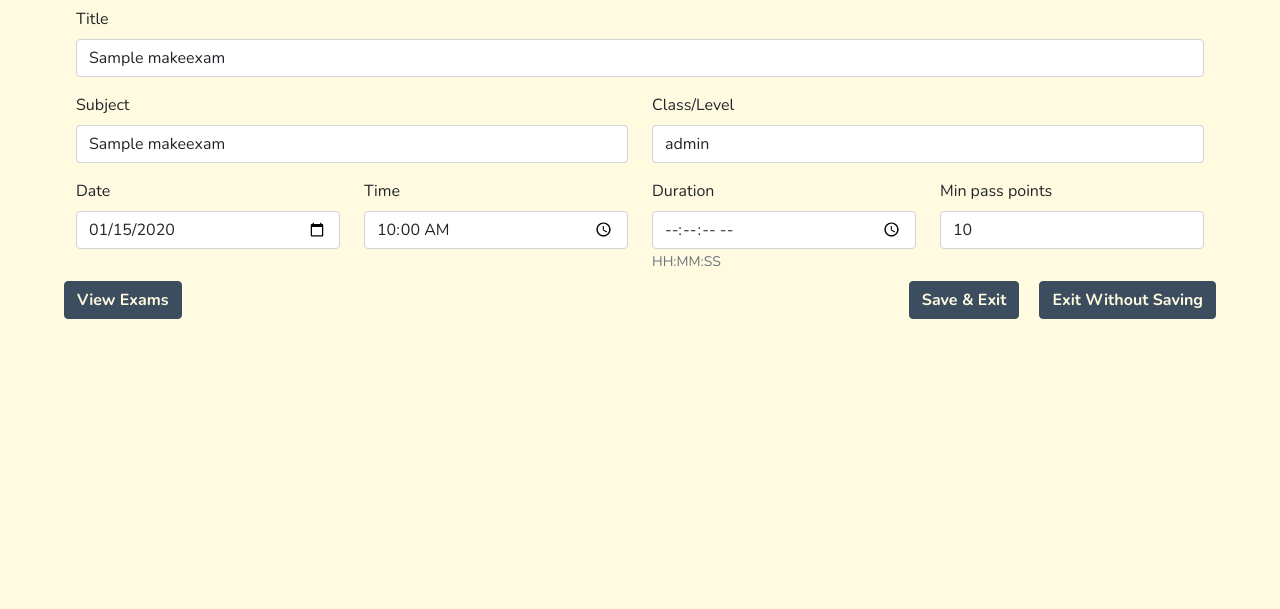
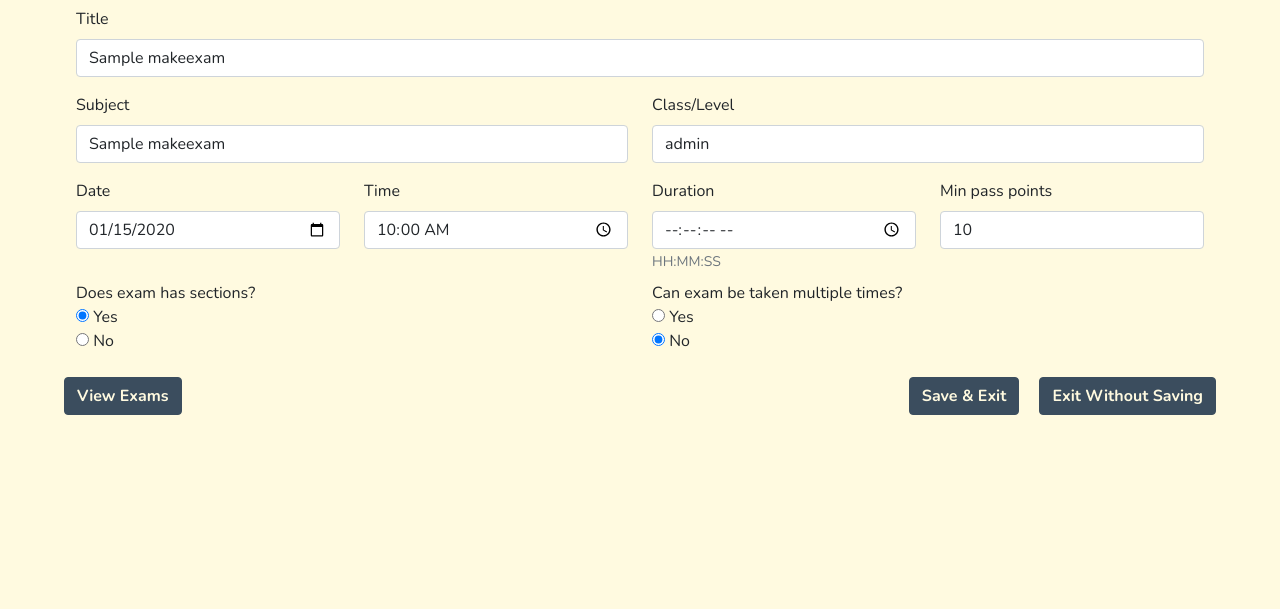
Before and after one commit to GcvKishore/TMS, a Django app: page /exam/edit-exam/edit-details/1 in a window 1280 px wide. Shown: the part 206-815 px from the top of the page. Run offline with Django 4.2, Linux system fonts and the light colour scheme; a user stored in the database is signed in; tables that the repository leaves empty hold one stand-in row (values such as "Sample post"); some libraries are stand-ins or nearby versions.

Commit message:
Resolved edit exam details bug
Now instructor can edit exam details including converting exam type into sections and non section without losing the question

```diff
--- a/exam_app/functions.py
+++ b/exam_app/functions.py
@@ -123,7 +123,6 @@ def checkEvaluationStatus(exam_details_id):
 
 def convertTimeString(hhmmss):
     if hhmmss != 'None':
-        print(hhmmss)
         hms = hhmmss.split(':')
         for i in range(len(hms)):
             if len(hms[i]) == 1:
--- a/exam_app/views.py
+++ b/exam_app/views.py
@@ -80,7 +80,7 @@ def editExam(request, exam_id):
 
         if 'delete_exam' in request.POST:
             MakeQuestion.objects.filter(exam__id=exam_id).delete()
-            MakeExam.objects.get(id=exam_id).delete()
+            MakeExam.objects.get(id=exam.id).delete()
             return redirect('exam_app:view-all-exams-instructors')
 
     questions_list = MakeQuestion.objects.filter(exam__id=exam_id)
@@ -192,12 +192,26 @@ def viewAllExamsInstructors(request):
 @login_required
 def editExamDetails(request, exam_id):
     exam = MakeExam.objects.get(id=exam_id)
+    previous_section_details = exam.has_sections
     if not request.user.is_staff or exam.owner != request.user:
         redirect('website:permission-denied')
 
     if request.method == 'POST':
         exam_form = MakeExamForm(request.POST, instance=exam)
         if exam_form.is_valid():
+            current_section_details = request.POST['has_sections']
+
+            if str(previous_section_details) != str(current_section_details):
+                if str(previous_section_details) == 'True':
+                    MakeSection.objects.filter(exam=exam, owner=request.user).delete()
+                else:
+                    questions = MakeQuestion.objects.filter(exam=exam)
+                    if len(questions) != 0:
+                        MakeSection.objects.create(owner=request.user, exam=exam, title='All Questions').save()
+                        section = MakeSection.objects.get(owner=request.user, exam=exam, title='All Questions')
+                        for question in questions:
+                            question.section.add(section.id)
+                            question.save()
             details = exam_form.save(commit=False)
             details.owner = request.user
             details.save()
@@ -274,13 +288,10 @@ def viewExam(request, exam_id):
         if btn_action == 'start' or btn_action == 'retake':
             UserExamDetails.objects.create(username=username, exam=exam, status='Ongoing',
                                            start_time=now.strftime("%H:%M:%S")).save()
-            print('start/retake')
             return redirect('exam_app:take-exam-section', exam.id, 0, 0)
         elif btn_action == 'view':
-            print('view')
             return redirect('exam_app:tutee-exam-results-list', exam.id)
         else:
-            print('continue')
             return redirect('exam_app:take-exam-section', exam.id, 0, 0)
 
     if not user_exam_details:
--- a/templates/exam_app/instructor-edit-exam-details.html
+++ b/templates/exam_app/instructor-edit-exam-details.html
@@ -42,7 +42,7 @@
                 <div class="form-group col-md-3">
                     <label class="py-2" for="input-4">Date</label>
                     <input type="date" class="form-control" id="input-4" placeholder="dd/mm/yyy" name="date"
-                           value={{ exam.date|date:'Y-m-d'}}>
+                           value={{ exam.date|date:'Y-m-d' }}>
                     <small class="form-text custom-error-message">{{ form.errors.date }}</small>
                 </div>
                 <div class="form-group col-md-3">
@@ -68,6 +68,46 @@
                     <small class="form-text custom-error-message">{{ form.errors.min_pass_points }}</small>
                 </div>
             </div>
+            <div class="row m-0 my-2">
+                <div class="col-md-6 mb-3">
+                    <label for="id_has_sections">Does exam has sections?</label>
+                    <div id="id_has_sections">
+                        <div>
+                            <label for="id_has_sections_0">
+                                <input type="radio" name="has_sections" value="True" required id="id_has_sections_0"
+                                       {% if exam.has_sections %}checked{% endif %}>
+                                Yes</label>
+                        </div>
+                        <div>
+                            <label for="id_has_sections_1">
+                                <input type="radio" name="has_sections" value="False" required id="id_has_sections_1"
+                                       {% if not exam.has_sections %}checked{% endif %}>
+                                No</label>
+                        </div>
+                        <small class="form-text custom-error-message">{{ has_sections_error }}</small>
+                    </div>
+                </div>
+                <div class="col-md-6 mb-3">
+                    <label for="id_multiple_attempts">Can exam be taken multiple times?</label>
+                    <div id="id_multiple_attempts">
+                        <div>
+                            <label for="id_multiple_attempts_0">
+                                <input type="radio" name="multiple_attempts" value="True" required
+                                       id="id_multiple_attempts_0" {% if exam.multiple_attempts %}checked{% endif %}>
+                                Yes</label>
+                        </div>
+                        <div>
+                            <label for="id_multiple_attempts_1">
+                                <input type="radio" name="multiple_attempts" value="False" required
+                                       id="id_multiple_attempts_1"
+                                       {% if not exam.multiple_attempts %}checked{% endif %}>
+                                No</label>
+                        </div>
+                        <small class="form-text custom-error-message">{{ multiple_attempts_error }}</small>
+                    </div>
+                </div>
+            </div>
+
             <div class="row">
                 <div class="col">
                     <a href="{% url 'exam_app:view-all-exams-instructors' %}">
```
